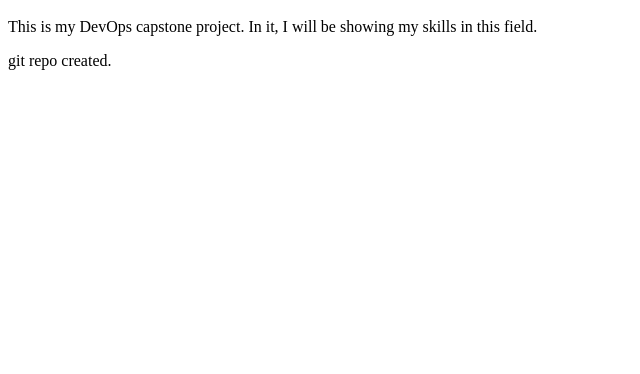
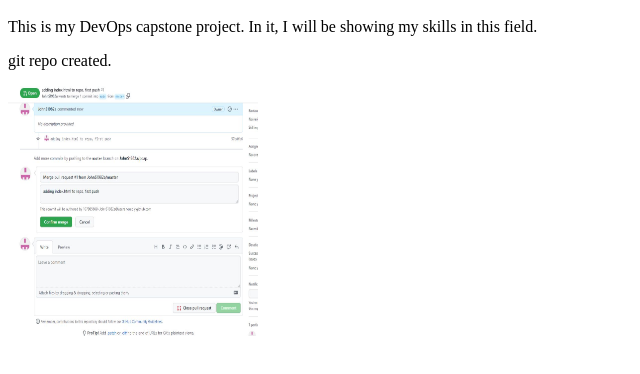
Before and after one commit to JohnS1982a/pcap, a plain HTML site: page index.html in a window 1280 px wide. Shown: the part 48-422 px from the top of the page, without its empty margins (0-640 px from the left). Drawn offline with Linux system fonts and the light colour scheme.

Commit message:
updated index.html

```diff
--- a/index.html
+++ b/index.html
@@ -7,6 +7,6 @@
 <h1>Project Capstone</h1>
 <p>This is my DevOps capstone project. In it, I will be showing my skills in this field.</p>
 <p>git repo created.</p>
-
+<img src="ss1.jpg" alt="screen shot 1" width="250" height="250">
 </body>
 </html>
```
